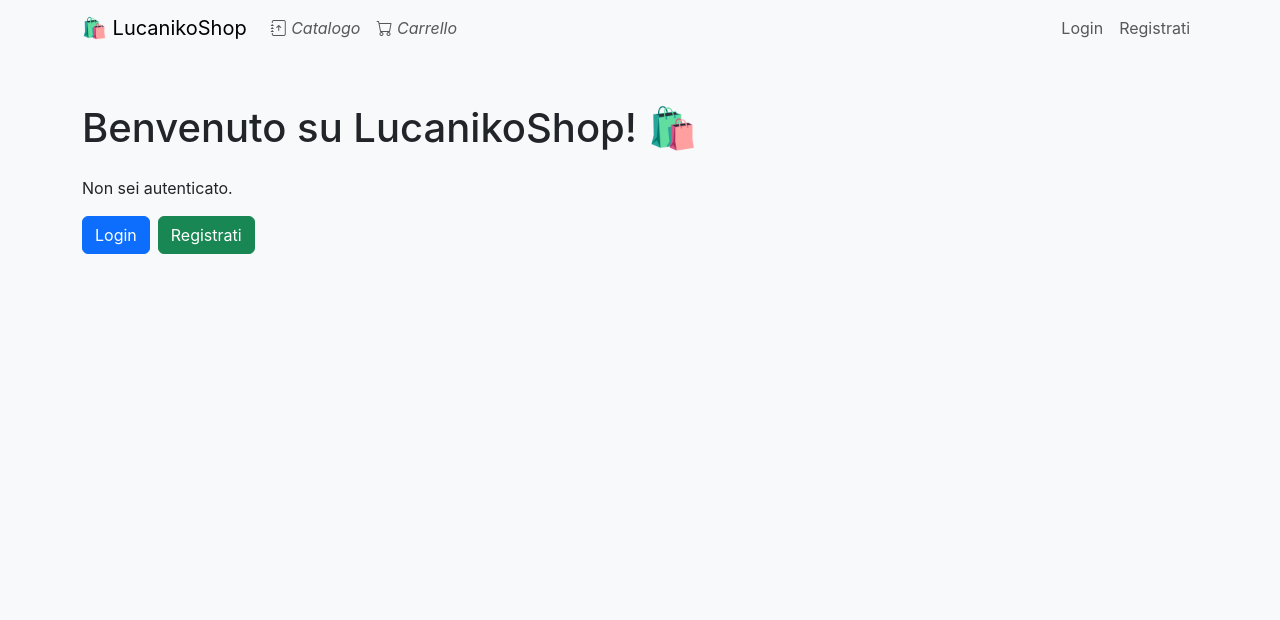
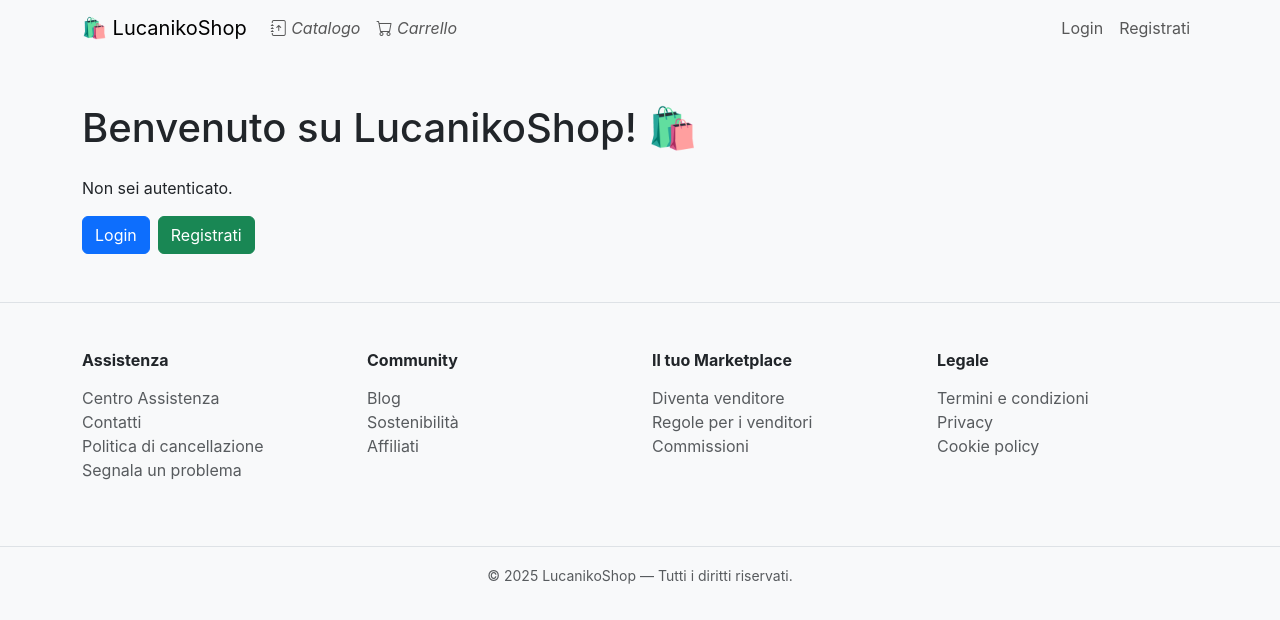
Before and after one commit to DonatoDiCarlo404/LucanikoShop, a React (Vite) app in the folder frontend/: page / in a window 1280 px wide. Shown: the top 620 px of the page. Built offline with nearby package versions, Linux system fonts and the light colour scheme.

Commit message:
aggiunta componente Footer, pagina Errore e middleware per la gestione degli errori

```diff
--- a/frontend/src/App.jsx
+++ b/frontend/src/App.jsx
@@ -18,6 +18,8 @@ import CheckoutSuccess from './pages/CheckoutSuccess';
 import CheckoutCancel from './pages/CheckoutCancel';
 import OrderHistory from './pages/OrderHistory';
 import OrderDetail from './pages/OrderDetail';
+import Footer from './components/Footer';
+import Error from './pages/Error';
 
 function App() {
   return (
@@ -40,59 +42,18 @@ function App() {
             <Route path="/checkout/cancel" element={<CheckoutCancel />} />
 
             {/* Prodotti protetti (solo seller/admin) */}
-            <Route
-              path="/my-products"
-              element={
-                <ProtectedRoute allowedRoles={['seller', 'admin']}>
-                  <MyProducts />
-                </ProtectedRoute>
-              }
-            />
-            <Route
-              path="/products/new"
-              element={
-                <ProtectedRoute allowedRoles={['seller', 'admin']}>
-                  <ProductForm />
-                </ProtectedRoute>
-              }
-            />
-            <Route
-              path="/products/edit/:id"
-              element={
-                <ProtectedRoute allowedRoles={['seller', 'admin']}>
-                  <ProductForm />
-                </ProtectedRoute>
-              }
-            />
-            <Route
-              path="/orders"
-              element={
-                <ProtectedRoute>
-                  <OrderHistory />
-                </ProtectedRoute>
-              }
-            />
-            <Route
-              path="/orders/:id"
-              element={
-                <ProtectedRoute>
-                  <OrderDetail />
-                </ProtectedRoute>
-              }
-            />
+            <Route path="/my-products" element={<ProtectedRoute allowedRoles={['seller', 'admin']}> <MyProducts /> </ProtectedRoute>} />
+            <Route path="/products/new" element={<ProtectedRoute allowedRoles={['seller', 'admin']}> <ProductForm /> </ProtectedRoute>} />
+            <Route path="/products/edit/:id" element={<ProtectedRoute allowedRoles={['seller', 'admin']}> <ProductForm /> </ProtectedRoute>} />
+            <Route path="/orders" element={<ProtectedRoute> <OrderHistory /> </ProtectedRoute>} />
+            <Route path="/orders/:id" element={<ProtectedRoute> <OrderDetail /> </ProtectedRoute>} />
 
             {/* Admin routes */}
-            <Route
-              path="/admin/dashboard"
-              element={
-                <ProtectedRoute allowedRoles={['admin']}>
-                  <AdminDashboard />
-                </ProtectedRoute>
-              }
-            />
+            <Route path="/admin/dashboard" element={<ProtectedRoute allowedRoles={['admin']}> <AdminDashboard /> </ProtectedRoute>} />
 
-            <Route path="*" element={<Navigate to="/" />} />
+            <Route path="*" element={<Error />} />
           </Routes>
+          <Footer />
         </Router>
       </CartProvider>
     </AuthProvider>
--- /dev/null
+++ b/frontend/src/components/Footer.jsx
@@ -0,0 +1,63 @@
+import { Container, Row, Col } from "react-bootstrap";
+import { Link } from "react-router-dom";
+
+const Footer = () => {
+  return (
+    <footer className="bg-light border-top mt-5">
+      <Container className="py-5">
+        <Row className="gy-4">
+
+          {/* Colonna 1 */}
+          <Col xs={6} md={3}>
+            <h6 className="fw-bold text-dark mb-3">Assistenza</h6>
+            <ul className="list-unstyled">
+              <li><Link className="text-muted text-decoration-none" to="/help">Centro Assistenza</Link></li>
+              <li><Link className="text-muted text-decoration-none" to="/contact">Contatti</Link></li>
+              <li><Link className="text-muted text-decoration-none" to="/cancellation-policy">Politica di cancellazione</Link></li>
+              <li><Link className="text-muted text-decoration-none" to="/report">Segnala un problema</Link></li>
+            </ul>
+          </Col>
+
+          {/* Colonna 2 */}
+          <Col xs={6} md={3}>
+            <h6 className="fw-bold text-dark mb-3">Community</h6>
+            <ul className="list-unstyled">
+              <li><Link className="text-muted text-decoration-none" to="/blog">Blog</Link></li>
+              <li><Link className="text-muted text-decoration-none" to="/sustainability">Sostenibilità</Link></li>
+              <li><Link className="text-muted text-decoration-none" to="/affiliates">Affiliati</Link></li>
+            </ul>
+          </Col>
+
+          {/* Colonna 3 */}
+          <Col xs={6} md={3}>
+            <h6 className="fw-bold text-dark mb-3">Il tuo Marketplace</h6>
+            <ul className="list-unstyled">
+              <li><Link className="text-muted text-decoration-none" to="/sell">Diventa venditore</Link></li>
+              <li><Link className="text-muted text-decoration-none" to="/seller-rules">Regole per i venditori</Link></li>
+              <li><Link className="text-muted text-decoration-none" to="/fees">Commissioni</Link></li>
+            </ul>
+          </Col>
+
+          {/* Colonna 4 */}
+          <Col xs={6} md={3}>
+            <h6 className="fw-bold text-dark mb-3">Legale</h6>
+            <ul className="list-unstyled">
+              <li><Link className="text-muted text-decoration-none" to="/terms">Termini e condizioni</Link></li>
+              <li><Link className="text-muted text-decoration-none" to="/privacy">Privacy</Link></li>
+              <li><Link className="text-muted text-decoration-none" to="/cookies">Cookie policy</Link></li>
+            </ul>
+          </Col>
+
+        </Row>
+      </Container>
+
+      <div className="border-top py-3 text-center">
+        <small className="text-muted">
+          © {new Date().getFullYear()} LucanikoShop — Tutti i diritti riservati.
+        </small>
+      </div>
+    </footer>
+  );
+};
+
+export default Footer;
--- /dev/null
+++ b/frontend/src/pages/Error.jsx
@@ -0,0 +1,19 @@
+import React from 'react';
+import { Link } from 'react-router-dom';
+
+const Error = () => {
+    return (
+        <div className="container text-center py-5">
+            <h1 className="display-1">404</h1>
+            <h2 className="mb-4">Oops! Pagina non trovata</h2>
+            <p className="lead mb-4">
+                Stai navigando in una pagina inesistente. Torna al catalogo per continuare lo shopping.
+            </p>
+            <Link to="/products" className="btn btn-primary">
+                Torna al catalogo
+            </Link>
+        </div>
+    );
+};
+
+export default Error;
```
Also changed, not shown: 2 other files (tests, documents, lock files or other folders).
